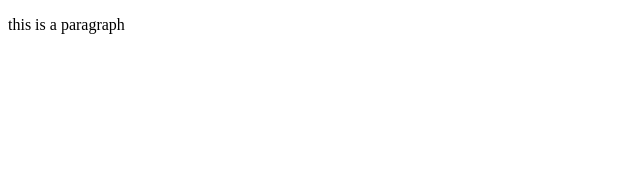
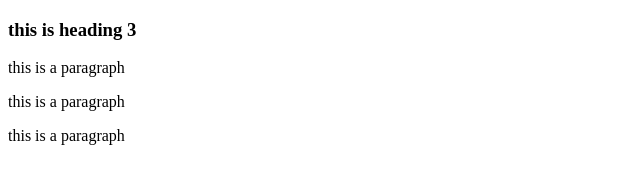
Before and after one commit to Tamanna34023/my-second-repo, a plain HTML site: page index.html in a window 1280 px wide. Shown: the whole page, without its empty margins (0-640 px from the left). Drawn offline with Linux system fonts and the light colour scheme.

Commit message:
added header

```diff
--- a/index.html
+++ b/index.html
@@ -5,8 +5,13 @@
     <meta http-equiv="X-UA-Compatible" content="IE=edge">
     <meta name="viewport" content="width=device-width, initial-scale=1.0">
     <title>Document</title>
+    <link rel="stylesheet" href="index.css">
 </head>
 <body>
+    <h3>this is heading 3</h3>
     <p>this is a paragraph</p>
+    <p>this is a paragraph</p>
+       <p>this is a paragraph</p>
+
 </body>
 </html>
```
Also changed, not shown: index.css (added).
